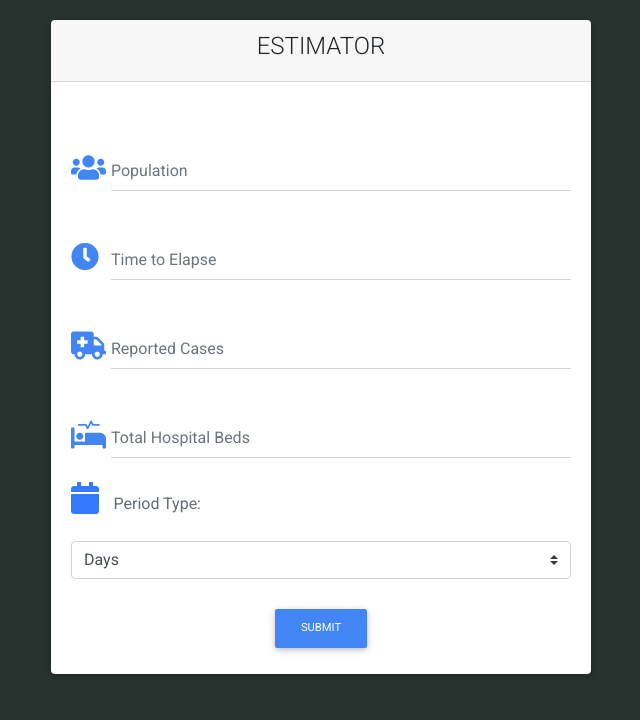
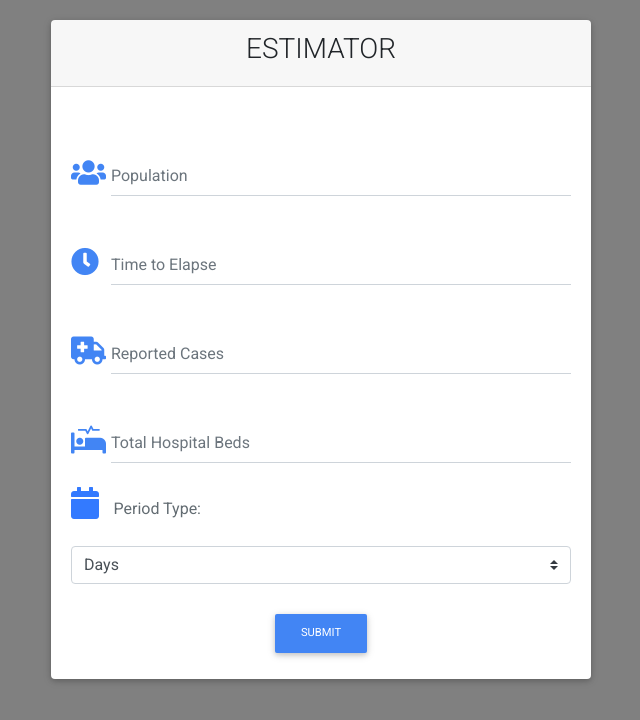
Before and after one commit to Dru94/scovid, a website: page index.html in a window 1280 px wide. Shown: the whole page, without its empty margins (319-959 px from the left). Drawn offline with nearby package versions, Linux system fonts and the light colour scheme.

Commit message:
Update index.html

```diff
--- a/index.html
+++ b/index.html
@@ -12,13 +12,13 @@
 	<meta name="viewport" content="width=device-width, initial-scale=1.0">
 	<link rel="stylesheet" href="https://fonts.googleapis.com/css?family=Roboto:300,400,500,700&display=swap">
 </head>
-<body  style="background:#27332F;">
+<body  style="background:gray;">
 	<div class="container">
 		<div class="row" style="height: 700px;">
 			<div class="col-md-3"></div>
 			<div class="col-md-6">
 				<div class="card" style="margin-top: 20px;">
-					<div class="card-header" style="text-align: center;"><h4>ESTIMATOR</h4></div>
+					<div class="card-header" style="text-align: center;"><h3>ESTIMATOR</h3></div>
 					<div class="card-body">
 						<form>
 						  <div class="md-form form-group mt-5">
```
